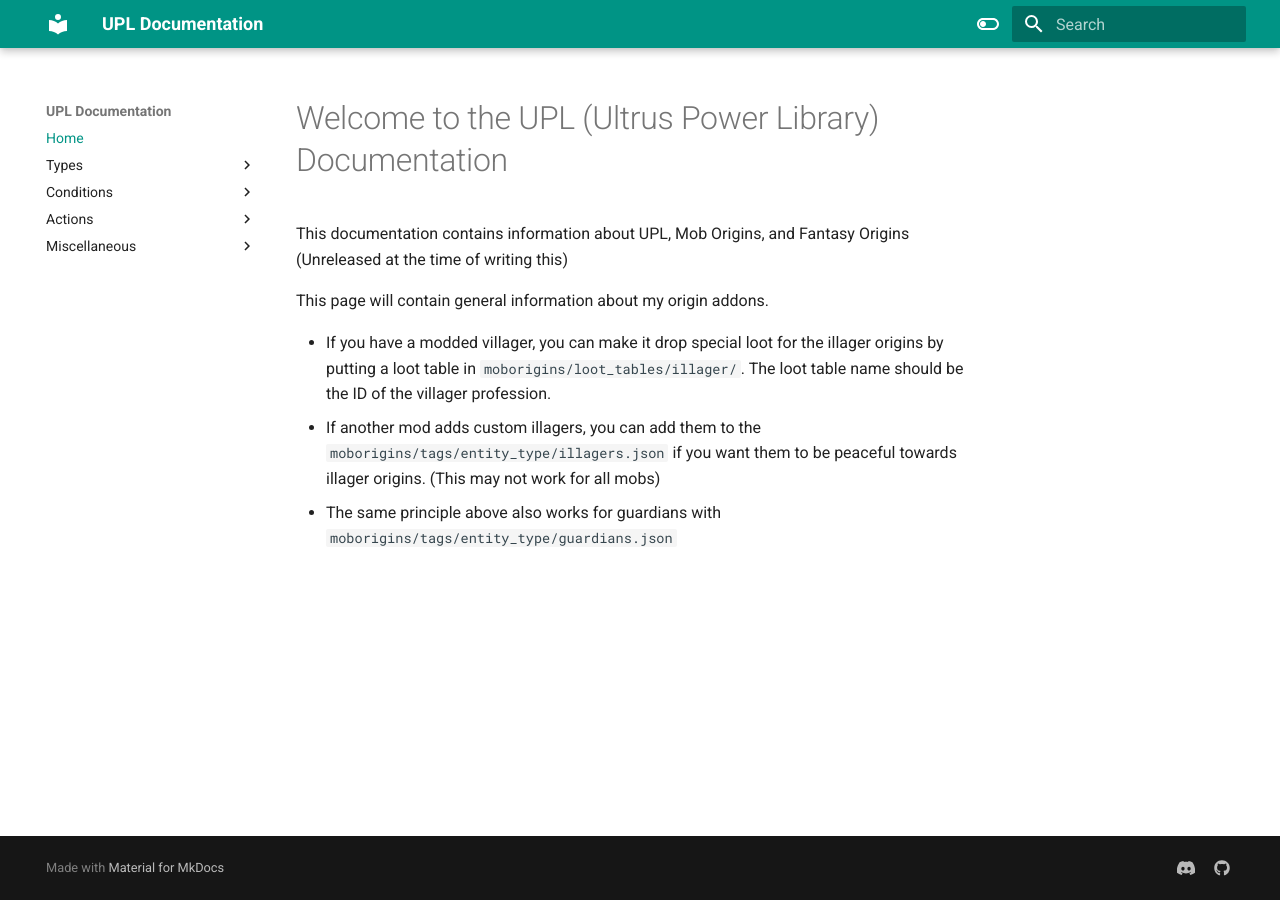
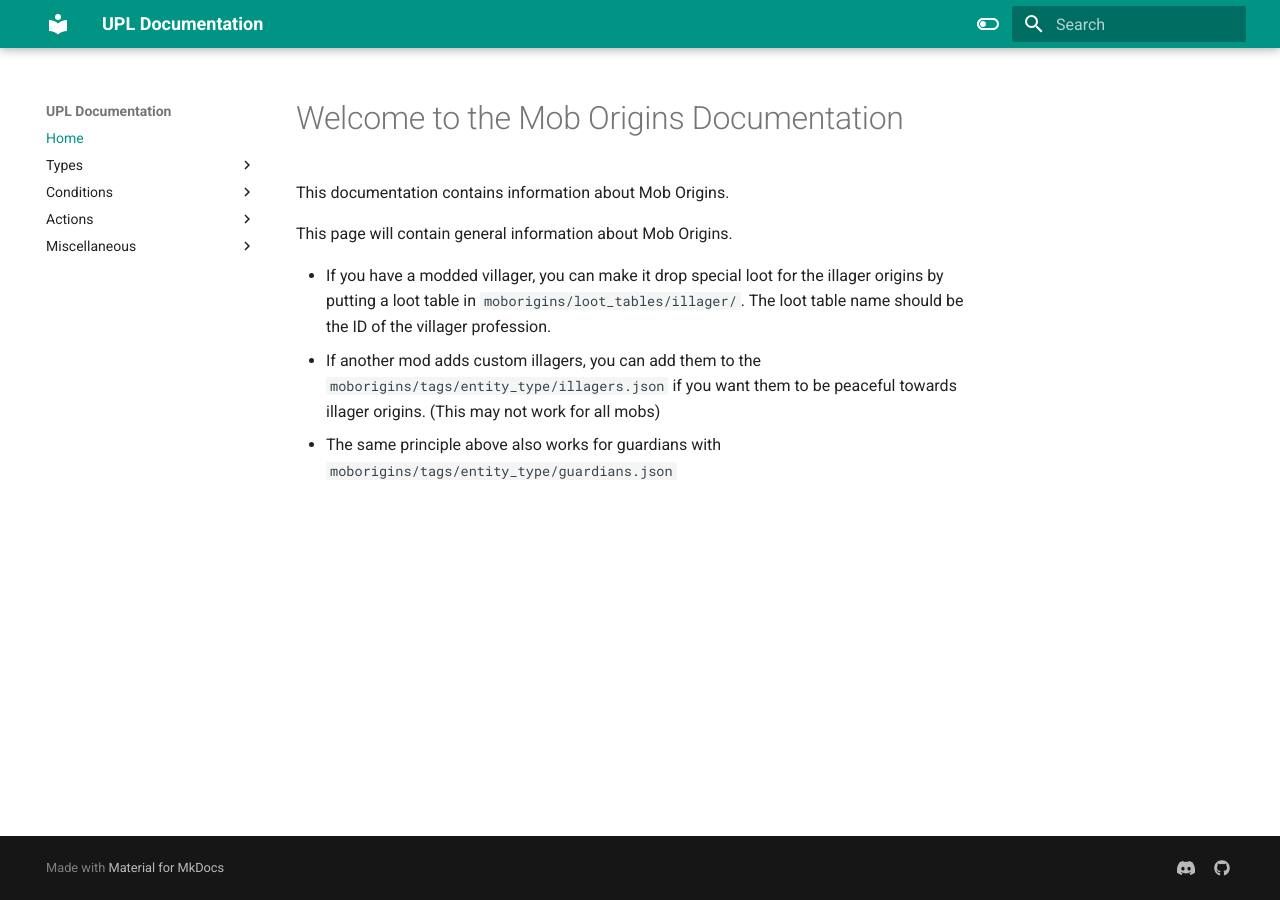
Before and after one commit to UltrusBot/Mob-Origin-Docs, an MkDocs documentation site: the page built from docs/index.md, in a window 1280 px wide. Built offline with MkDocs 1.6.1 and Material for MkDocs 9.7.7, drawn with Linux system fonts in a browser that asks for light colours; the version menu is left out.

Commit message:
Update main page

```diff
--- a/docs/index.md
+++ b/docs/index.md
@@ -1,7 +1,7 @@
-# Welcome to the UPL (Ultrus Power Library) Documentation
-This documentation contains information about UPL, Mob Origins, and Fantasy Origins (Unreleased at the time of writing this)
+# Welcome to the Mob Origins Documentation
+This documentation contains information about Mob Origins.
 
-This page will contain general information about my origin addons.
+This page will contain general information about Mob Origins.
 
 - If you have a modded villager, you can make it drop special loot for the illager origins by putting a loot table in `moborigins/loot_tables/illager/`. The loot table name should be the ID of the villager profession.
 - If another mod adds custom illagers, you can add them to the `moborigins/tags/entity_type/illagers.json` if you want them to be peaceful towards illager origins. (This may not work for all mobs)
```
